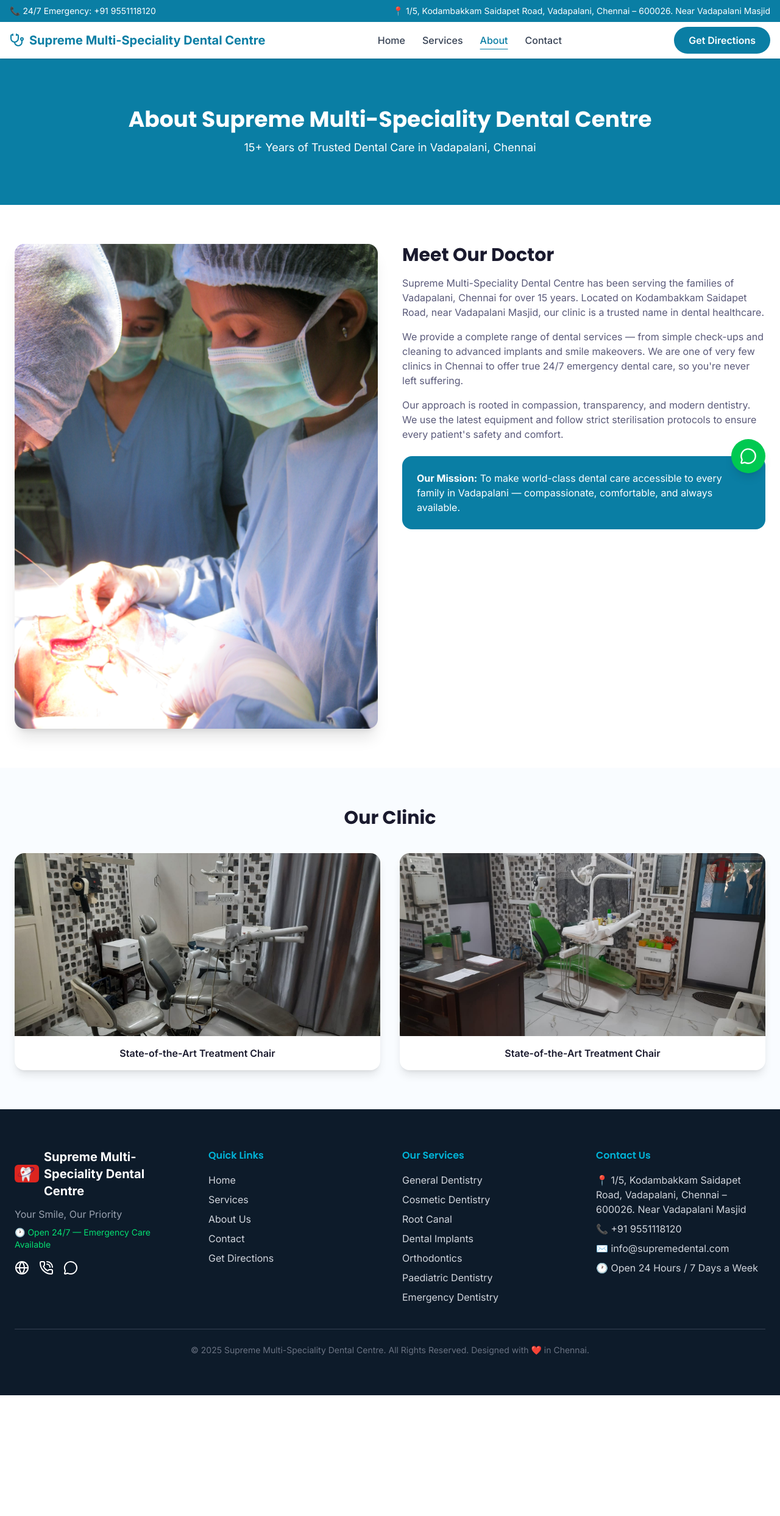
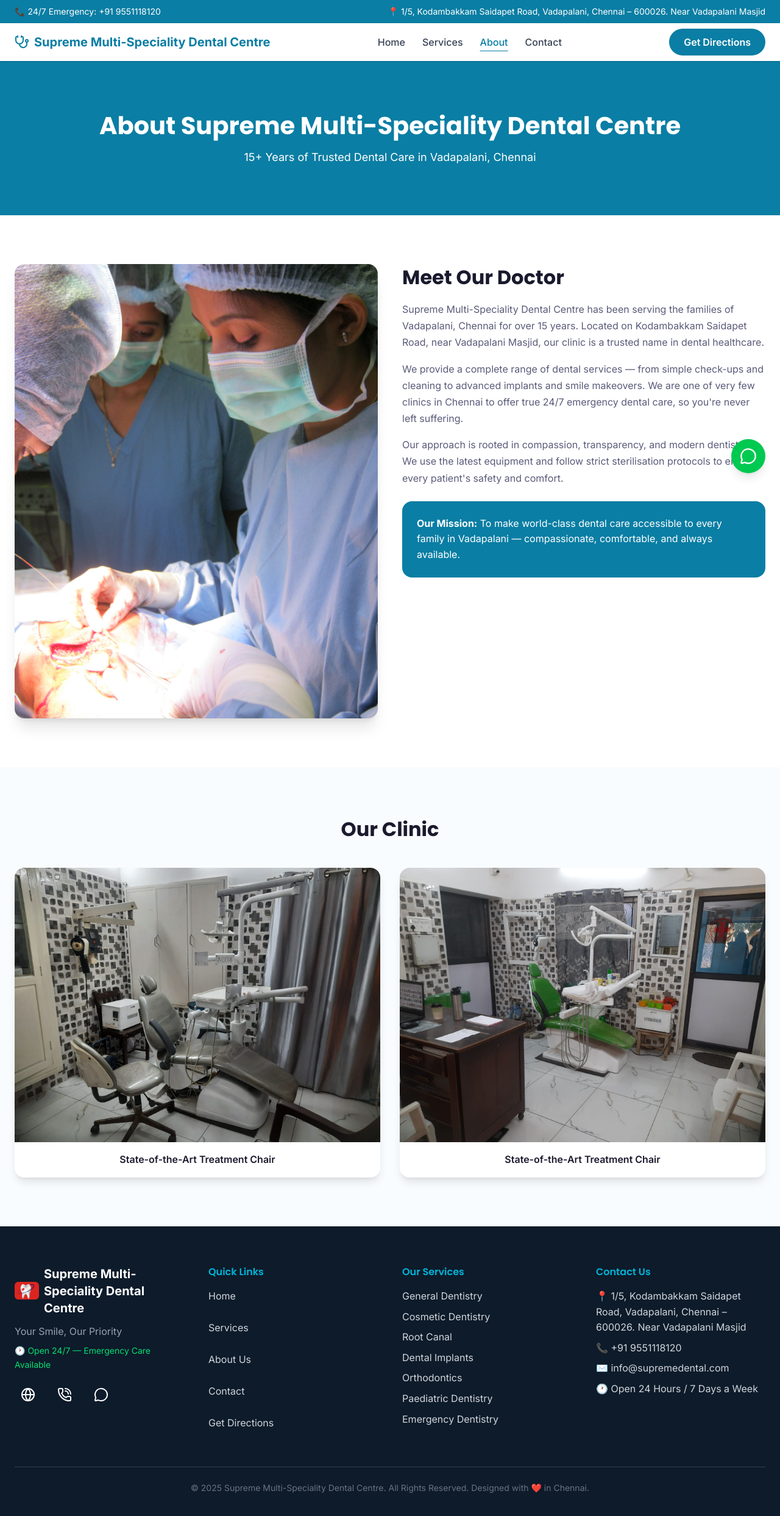
Before and after one commit to RisAhamed/Dr.Yasmin-Dental-Clinic, a Next.js app: page /about in a window 1280 px wide. Shown: the top 2486 px of the page at 61% size. Before the commit the page ends 2288 px from the top, so only its background shows below. Built offline with nearby package versions, Linux system fonts and the light colour scheme.

Commit message:
Fix responsive design across all pages and components

```diff
--- a/app/about/page.tsx
+++ b/app/about/page.tsx
@@ -13,43 +13,59 @@
 export default function AboutPage() {
   return (
     <>
-      <section className="bg-[#0A7EA4] py-20 text-white text-center">
-        <h1 className="text-4xl font-bold">About Supreme Multi-Speciality Dental Centre</h1>
-        <p className="mt-3 text-lg">15+ Years of Trusted Dental Care in Vadapalani, Chennai</p>
+      <section className="bg-[#0A7EA4] py-12 md:py-16 lg:py-20 text-white text-center px-4">
+        <h1
+          className="font-bold"
+          style={{ fontSize: "clamp(24px, 3.5vw, 40px)", lineHeight: 1.3 }}
+        >
+          About Supreme Multi-Speciality Dental Centre
+        </h1>
+        <p
+          className="mt-3"
+          style={{ fontSize: "clamp(14px, 1.5vw, 18px)", lineHeight: 1.6 }}
+        >
+          15+ Years of Trusted Dental Care in Vadapalani, Chennai
+        </p>
       </section>
 
-      <section className="py-16 bg-white">
-        <div className="max-w-7xl mx-auto px-6 grid grid-cols-1 lg:grid-cols-2 gap-10 items-start">
+      <section className="py-12 md:py-16 lg:py-20 bg-white">
+        <div className="max-w-7xl mx-auto px-4 md:px-6 grid grid-cols-1 lg:grid-cols-2 gap-8 lg:gap-10 items-start">
           <ScrollReveal direction="left">
             <Image
               src="/services/Images/doctor%20images.jpeg"
               alt="Dr. Supriya at Supreme Multi-Speciality Dental Centre Chennai"
               width={700}
               height={900}
-              className="rounded-[16px] shadow-xl w-full h-auto object-cover"
+              className="rounded-2xl shadow-xl w-full object-cover"
+              style={{ aspectRatio: "4 / 5" }}
             />
           </ScrollReveal>
 
           <div>
-            <h2 className="text-3xl font-bold text-[#1A1A2E]">Meet Our Doctor</h2>
-            <p className="text-[#5A5A7A] mt-4">
+            <h2
+              className="font-bold text-[#1A1A2E]"
+              style={{ fontSize: "clamp(22px, 3.5vw, 32px)", lineHeight: 1.4 }}
+            >
+              Meet Our Doctor
+            </h2>
+            <p className="text-[#5A5A7A] mt-4" style={{ fontSize: "clamp(14px, 1.5vw, 16px)", lineHeight: 1.7 }}>
               Supreme Multi-Speciality Dental Centre has been serving the families of Vadapalani,
               Chennai for over 15 years. Located on Kodambakkam Saidapet Road, near Vadapalani
               Masjid, our clinic is a trusted name in dental healthcare.
             </p>
-            <p className="text-[#5A5A7A] mt-4">
+            <p className="text-[#5A5A7A] mt-4" style={{ fontSize: "clamp(14px, 1.5vw, 16px)", lineHeight: 1.7 }}>
               We provide a complete range of dental services — from simple check-ups and cleaning
               to advanced implants and smile makeovers. We are one of very few clinics in Chennai
               to offer true 24/7 emergency dental care, so you&apos;re never left suffering.
             </p>
-            <p className="text-[#5A5A7A] mt-4">
+            <p className="text-[#5A5A7A] mt-4" style={{ fontSize: "clamp(14px, 1.5vw, 16px)", lineHeight: 1.7 }}>
               Our approach is rooted in compassion, transparency, and modern dentistry. We use the
               latest equipment and follow strict sterilisation protocols to ensure every
               patient&apos;s safety and comfort.
             </p>
 
-            <div className="bg-[#0A7EA4] rounded-2xl p-6 text-white mt-6">
-              <p>
+            <div className="bg-[#0A7EA4] rounded-2xl p-5 md:p-6 text-white mt-6">
+              <p style={{ fontSize: "clamp(14px, 1.5vw, 16px)", lineHeight: 1.6 }}>
                 <strong>Our Mission:</strong> {clinicInfo.mission}
               </p>
             </div>
@@ -57,10 +73,15 @@
         </div>
       </section>
 
-      <section className="py-16 bg-[#F9FCFF]">
-        <div className="max-w-7xl mx-auto px-6">
-          <h2 className="text-3xl font-bold text-[#1A1A2E] text-center mb-10">Our Clinic</h2>
-          <div className="grid grid-cols-1 md:grid-cols-2 gap-8">
+      <section className="py-12 md:py-16 lg:py-20 bg-[#F9FCFF]">
+        <div className="max-w-7xl mx-auto px-4 md:px-6">
+          <h2
+            className="font-bold text-[#1A1A2E] text-center mb-8 md:mb-10"
+            style={{ fontSize: "clamp(22px, 3.5vw, 32px)", lineHeight: 1.4 }}
+          >
+            Our Clinic
+          </h2>
+          <div className="grid grid-cols-1 md:grid-cols-2 gap-6 md:gap-8">
             <ScrollReveal direction="up" delay={0}>
               <div className="bg-white rounded-2xl overflow-hidden shadow-lg">
                 <Image
@@ -68,7 +89,7 @@
                   alt="State-of-the-Art Treatment Chair at Supreme Multi-Speciality Dental Centre"
                   width={600}
                   height={400}
-                  className="w-full h-[300px] object-cover"
+                  className="w-full h-[200px] md:h-[250px] object-cover"
                 />
                 <div className="p-4 text-center">
                   <p className="text-[#1A1A2E] font-semibold">State-of-the-Art Treatment Chair</p>
@@ -82,7 +103,7 @@
                   alt="Modern Dental Equipment at Supreme Multi-Speciality Dental Centre"
                   width={600}
                   height={400}
-                  className="w-full h-[300px] object-cover"
+                  className="w-full h-[200px] md:h-[250px] object-cover"
                 />
                 <div className="p-4 text-center">
                   <p className="text-[#1A1A2E] font-semibold">State-of-the-Art Treatment Chair</p>
--- a/app/contact/page.tsx
+++ b/app/contact/page.tsx
@@ -13,25 +13,35 @@
 export default function ContactPage() {
   return (
     <>
-      <section className="h-[500px]">
+      <section className="h-[300px] md:h-[400px]">
         <iframe
           src={clinicInfo.mapEmbedUrl}
           width="100%"
-          height="500"
+          height="100%"
           style={{ border: 0 }}
           allowFullScreen
           loading="lazy"
           title="Supreme Multi-Speciality Dental Centre on Google Maps"
+          className="rounded-lg"
         />
       </section>
 
-      <section className="py-16 bg-white">
-        <div className="max-w-7xl mx-auto px-6 grid grid-cols-1 md:grid-cols-3 gap-8">
-          <article className="bg-[#F9FCFF] rounded-2xl p-8 text-center shadow-sm">
+      <section className="py-12 md:py-16 bg-white">
+        <div className="max-w-7xl mx-auto px-4 md:px-6 grid grid-cols-1 md:grid-cols-3 gap-6 md:gap-8">
+          <article className="bg-[#F9FCFF] rounded-xl md:rounded-2xl p-6 md:p-8 text-center shadow-sm">
             <MapPin size={40} color="#0A7EA4" className="mx-auto mb-4" />
-            <h2 className="text-xl font-bold">Our Address</h2>
-            <p className="text-[#5A5A7A] mt-3">
-              1/5, Kodambakkam Saidapet Road, Vadapalani, Chennai – 600026. Near Vadapalani Masjid
+            <h2
+              className="font-bold"
+              style={{ fontSize: "clamp(16px, 2vw, 20px)", lineHeight: 1.4 }}
+            >
+              Our Address
+            </h2>
+            <p
+              className="text-[#5A5A7A] mt-3"
+              style={{ fontSize: "clamp(13px, 1.5vw, 16px)", lineHeight: 1.6 }}
+            >
+              1/5, Kodambakkam Saidapet Road, Vadapalani, Chennai – 600026. Near
+              Vadapalani Masjid
             </p>
             <Link
               href={clinicInfo.mapsUrl}
@@ -43,10 +53,18 @@
             </Link>
           </article>
 
-          <article className="bg-[#F9FCFF] rounded-2xl p-8 text-center shadow-sm">
+          <article className="bg-[#F9FCFF] rounded-xl md:rounded-2xl p-6 md:p-8 text-center shadow-sm">
             <Phone size={40} color="#0A7EA4" className="mx-auto mb-4" />
-            <h2 className="text-xl font-bold">Call Us Anytime</h2>
-            <p className="text-[#5A5A7A] mt-3">
+            <h2
+              className="font-bold"
+              style={{ fontSize: "clamp(16px, 2vw, 20px)", lineHeight: 1.4 }}
+            >
+              Call Us Anytime
+            </h2>
+            <p
+              className="text-[#5A5A7A] mt-3"
+              style={{ fontSize: "clamp(13px, 1.5vw, 16px)", lineHeight: 1.6 }}
+            >
               {clinicInfo.phone}
               <br />
               Available 24 Hours / 7 Days
@@ -60,10 +78,18 @@
             </Link>
           </article>
 
-          <article className="bg-[#F9FCFF] rounded-2xl p-8 text-center shadow-sm">
+          <article className="bg-[#F9FCFF] rounded-xl md:rounded-2xl p-6 md:p-8 text-center shadow-sm">
             <Clock size={40} color="#0A7EA4" className="mx-auto mb-4" />
-            <h2 className="text-xl font-bold">Working Hours</h2>
-            <p className="text-[#5A5A7A] mt-3">
+            <h2
+              className="font-bold"
+              style={{ fontSize: "clamp(16px, 2vw, 20px)", lineHeight: 1.4 }}
+            >
+              Working Hours
+            </h2>
+            <p
+              className="text-[#5A5A7A] mt-3"
+              style={{ fontSize: "clamp(13px, 1.5vw, 16px)", lineHeight: 1.6 }}
+            >
               Monday – Sunday: Open 24 Hours
               <br />
               No Holidays | Emergency Available Always
--- a/app/globals.css
+++ b/app/globals.css
@@ -12,10 +12,29 @@
   --font-heading: var(--font-poppins);
 }
 
+*,
+*::before,
+*::after {
+  box-sizing: border-box;
+}
+
+html {
+  overflow-x: hidden;
+}
+
 body {
   background: var(--background);
   color: var(--foreground);
   font-family: var(--font-inter), Arial, Helvetica, sans-serif;
+  overflow-x: hidden;
+  word-break: break-word;
+}
+
+img,
+video,
+iframe {
+  max-width: 100%;
+  height: auto;
 }
 
 h1,
@@ -25,4 +44,15 @@
 h5,
 h6 {
   font-family: var(--font-poppins), Arial, Helvetica, sans-serif;
+  line-height: 1.4;
+  word-break: break-word;
 }
+
+p {
+  line-height: 1.6;
+  word-break: break-word;
+}
+
+a {
+  word-break: break-word;
+}
--- a/components/Footer.tsx
+++ b/components/Footer.tsx
@@ -6,11 +6,11 @@
 
 export default function Footer() {
   return (
-    <footer className="bg-[#0D1B2A] text-white py-16 mt-auto">
-      <div className="mx-auto max-w-7xl px-6">
-        <div className="grid grid-cols-1 md:grid-cols-4 gap-10">
+    <footer className="bg-[#0D1B2A] text-white py-12 md:py-16 mt-auto">
+      <div className="mx-auto max-w-7xl px-4 md:px-6">
+        <div className="grid grid-cols-1 md:grid-cols-2 lg:grid-cols-4 gap-8 lg:gap-10">
           <div>
-            <div className="flex items-center gap-2 text-xl font-bold">
+            <div className="flex items-center gap-2 text-lg md:text-xl font-bold">
               <Image
                 src="/services/Images/WhatsApp Image 2026-05-01 at 12.41.19 PM.jpeg"
                 alt="Supreme Dental Logo"
@@ -23,13 +23,13 @@
             <p className="text-gray-400 mt-3">Your Smile, Our Priority</p>
             <p className="text-sm text-green-400 mt-2">🕐 Open 24/7 — Emergency Care Available</p>
             <div className="flex items-center gap-4 mt-4">
-              <Link href="#" className="hover:text-[#00B4D8]" aria-label="Facebook">
+              <Link href="#" className="hover:text-[#00B4D8] min-w-[44px] min-h-[44px] flex items-center justify-center" aria-label="Facebook">
                 <Globe />
               </Link>
-              <Link href="#" className="hover:text-[#00B4D8]" aria-label="Instagram">
+              <Link href="#" className="hover:text-[#00B4D8] min-w-[44px] min-h-[44px] flex items-center justify-center" aria-label="Instagram">
                 <PhoneCall />
               </Link>
-              <Link href={clinicInfo.whatsapp} className="hover:text-[#00B4D8]" aria-label="WhatsApp">
+              <Link href={clinicInfo.whatsapp} className="hover:text-[#00B4D8] min-w-[44px] min-h-[44px] flex items-center justify-center" aria-label="WhatsApp">
                 <MessageCircle />
               </Link>
             </div>
@@ -38,22 +38,22 @@
           <div>
             <h3 className="text-[#00B4D8] font-semibold mb-4">Quick Links</h3>
             <div className="space-y-2 text-gray-300">
-              <Link href="/" className="block hover:text-white" aria-label="Go to home">
+              <Link href="/" className="block hover:text-white min-h-[44px]" aria-label="Go to home">
                 Home
               </Link>
-              <Link href="/services" className="block hover:text-white" aria-label="Go to services">
+              <Link href="/services" className="block hover:text-white min-h-[44px]" aria-label="Go to services">
                 Services
               </Link>
-              <Link href="/about" className="block hover:text-white" aria-label="Go to about">
+              <Link href="/about" className="block hover:text-white min-h-[44px]" aria-label="Go to about">
                 About Us
               </Link>
-              <Link href="/contact" className="block hover:text-white" aria-label="Go to contact">
+              <Link href="/contact" className="block hover:text-white min-h-[44px]" aria-label="Go to contact">
                 Contact
               </Link>
               <Link
                 href={clinicInfo.mapsUrl}
                 target="_blank"
-                className="block hover:text-white"
+                className="block hover:text-white min-h-[44px]"
                 aria-label="Get directions on Google Maps"
               >
                 Get Directions
@@ -85,7 +85,7 @@
           </div>
         </div>
 
-        <div className="border-t border-gray-700 mt-10 pt-6 text-center text-gray-500 text-sm">
+        <div className="border-t border-gray-700 mt-8 md:mt-10 pt-6 text-center text-gray-500 text-sm">
           © 2025 {clinicInfo.name}. All Rights Reserved. Designed with ❤️ in Chennai.
         </div>
       </div>
--- a/components/Navbar.tsx
+++ b/components/Navbar.tsx
@@ -28,18 +28,23 @@
 
   return (
     <header className="sticky top-0 z-50">
-      <div className="bg-[#0A7EA4] text-white text-xs md:text-sm">
-        <div className="mx-auto max-w-7xl px-4 py-2 flex flex-col md:flex-row md:items-center md:justify-between gap-1">
+      <div className="bg-[#0A7EA4] text-white text-xs md:text-sm hidden md:block">
+        <div className="mx-auto max-w-7xl px-4 md:px-6 py-2 flex flex-col md:flex-row md:items-center md:justify-between gap-1">
           <p>📞 24/7 Emergency: {clinicInfo.phone}</p>
           <p>📍 {clinicInfo.shortAddress}</p>
         </div>
       </div>
 
       <nav className={`bg-white transition-shadow ${isScrolled ? "shadow-md" : "shadow-sm"}`}>
-        <div className="mx-auto max-w-7xl px-4 py-4 flex items-center justify-between">
+        <div className="mx-auto max-w-7xl px-4 md:px-6 py-4 flex items-center justify-between">
           <Link href="/" className="flex items-center gap-2" aria-label="Go to homepage">
             <Stethoscope className="text-[#0A7EA4]" />
-            <span className="font-bold text-[#0A7EA4] text-lg md:text-xl">{clinicInfo.name}</span>
+            <span
+              className="font-bold text-[#0A7EA4]"
+              style={{ fontSize: "clamp(14px, 2.5vw, 20px)", whiteSpace: "nowrap" }}
+            >
+              {clinicInfo.name}
+            </span>
           </Link>
 
           <div className="hidden md:flex items-center gap-7">
@@ -75,7 +80,7 @@
 
           <button
             type="button"
-            className="md:hidden text-[#0A7EA4]"
+            className="md:hidden text-[#0A7EA4] min-w-[44px] min-h-[44px] flex items-center justify-center"
             onClick={() => setOpen((prev) => !prev)}
             aria-label={open ? "Close mobile menu" : "Open mobile menu"}
           >
@@ -85,7 +90,7 @@
 
         {open && (
           <div className="md:hidden border-t border-gray-200 px-4 py-4 bg-white">
-            <div className="flex flex-col gap-4">
+            <div className="flex flex-col gap-2">
               {navItems.map((item) => {
                 const active = pathname === item.href;
                 return (
@@ -93,7 +98,7 @@
                     key={item.href}
                     href={item.href}
                     onClick={() => setOpen(false)}
-                    className={`font-medium ${
+                    className={`font-medium py-3 px-4 min-h-[44px] ${
                       active ? "text-[#0A7EA4] underline underline-offset-4" : "text-gray-700"
                     }`}
                     aria-label={`Navigate to ${item.label}`}
@@ -106,7 +111,7 @@
                 href={clinicInfo.mapsUrl}
                 target="_blank"
                 onClick={() => setOpen(false)}
-                className="inline-flex justify-center bg-[#0A7EA4] text-white px-6 py-3 rounded-full font-semibold"
+                className="w-full justify-center bg-[#0A7EA4] text-white px-6 py-3 rounded-full font-semibold min-h-[44px] flex items-center"
                 aria-label="Get directions on Google Maps"
               >
                 Get Directions
```
Also changed, not shown: app/page.tsx (+32 -14 lines), components/ClinicGallery.tsx (+19 -10 lines), components/HeroSlider.tsx (+16 -6 lines), components/ServiceCards.tsx (+29 -14 lines), components/SmileGallery.tsx (+11 -5 lines).
